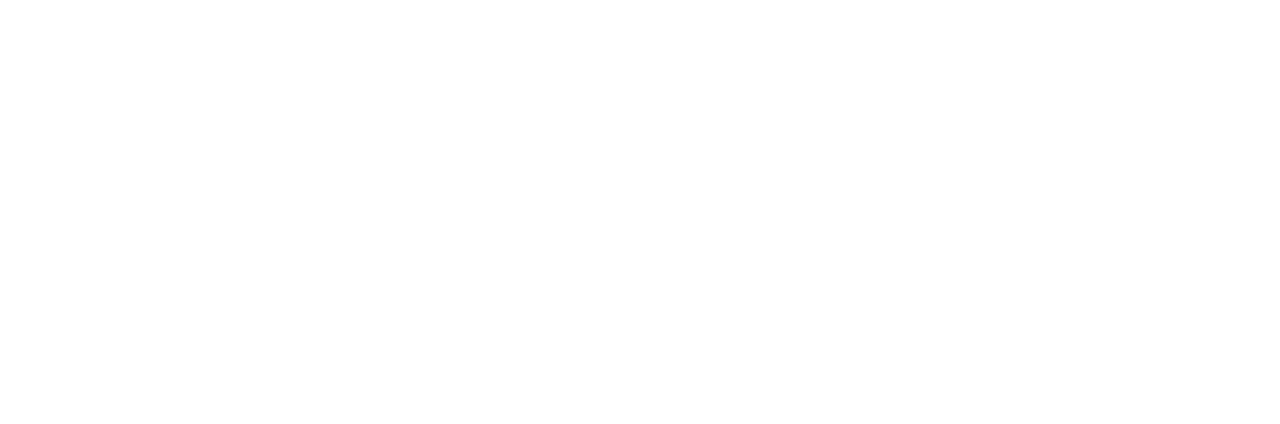
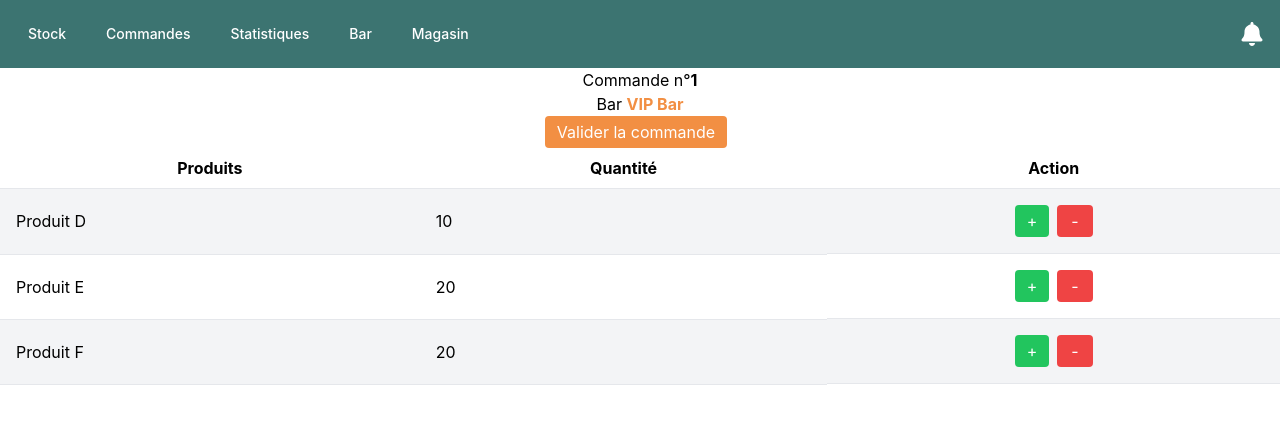
Before and after one commit to NiinoPepito/Front_SunSka, a React (Create React App) app in the folder sunska/: page /commande/1 in a window 1280 px wide. Before the commit this address had no page. Shown: the top 424 px of the page. Built offline with nearby package versions, Linux system fonts and the light colour scheme.

Commit message:
tab page commandes + page commande + navbar variabilisé

```diff
--- a/sunska/src/App.js
+++ b/sunska/src/App.js
@@ -5,6 +5,7 @@
 import MagasinPage from "./page/MagasinPage";
 import StatistiquesPage from "./page/StatistiquesPage";
 import CommandesPage from "./page/CommandesPage";
+import CommandePage from "./page/CommandePage";
 
 function App() {
     return (
@@ -15,6 +16,7 @@
           <Route path="/magasin" element={<MagasinPage />} />
           <Route path="/statistiques" element={<StatistiquesPage />} />
           <Route path="/commandes" element={<CommandesPage />} />
+          <Route path="/commande/:id" element={<CommandePage />} />
         </Routes>
       </BrowserRouter>
   );
--- a/sunska/src/component/Navbar.jsx
+++ b/sunska/src/component/Navbar.jsx
@@ -12,15 +12,33 @@
         setIsOpen(!isOpen);
     };
 
+    const routes = {
+        stockBar: {
+            name: 'Stock',
+            path: '/stockbar'},
+        commandes: {
+            name: 'Commandes',
+            path: '/commandes'},
+        stats: {
+            name: 'Statistiques',
+            path: '/statistiques'},
+        bar: {
+            name: 'Bar',
+            path: '/bar'},
+        magasin: {
+            name: 'Magasin',
+            path: '/magasin'},
+    }
+
     return (
         <nav className="bg-customGreen top-0 w-full z-50 p-4">
             <div className="container mx-auto flex justify-between items-center">
                 <div className="hidden md:flex space-x-4">
-                    <a href="/stock" className="text-white hover:bg-customHover px-3 py-2 rounded-md text-sm font-medium">Stock</a>
-                    <a href="/commandes" className="text-white hover:bg-customHover px-3 py-2 rounded-md text-sm font-medium">Commandes</a>
-                    <a href="/statistiques" className="text-white hover:bg-customHover-700 px-3 py-2 rounded-md text-sm font-medium">Statistiques</a>
-                    <a href="/bar" className="text-white hover:bg-customHover px-3 py-2 rounded-md text-sm font-medium">Bar</a>
-                    <a href="/magasin" className="text-white hover:bg-customHover px-3 py-2 rounded-md text-sm font-medium">Magasin</a>
+                    <a href={routes.stockBar.path} className="text-white hover:bg-customHover px-3 py-2 rounded-md text-sm font-medium">{routes.stockBar.name}</a>
+                    <a href={routes.commandes.path} className="text-white hover:bg-customHover px-3 py-2 rounded-md text-sm font-medium">{routes.commandes.name}</a>
+                    <a href={routes.stats.path} className="text-white hover:bg-customHover-700 px-3 py-2 rounded-md text-sm font-medium">{routes.stats.name}</a>
+                    <a href={routes.bar.path} className="text-white hover:bg-customHover px-3 py-2 rounded-md text-sm font-medium">{routes.bar.name}</a>
+                    <a href={routes.magasin.path} className="text-white hover:bg-customHover px-3 py-2 rounded-md text-sm font-medium">{routes.magasin.name}</a>
                 </div>
                 <div className="text-white cursor-pointer md:hidden" onClick={toggleMenu}>
                     {isOpen ? <FaTimes className="w-6 h-6" /> : <FaBars className="w-6 h-6" />}
@@ -31,11 +49,11 @@
             </div>
             {isOpen && (
                 <div className="md:hidden flex flex-col space-y-2 mt-4">
-                    <a href="/stock" className="text-white hover:bg-customHover px-3 py-2 rounded-md text-sm font-medium">Stock</a>
-                    <a href="/commande" className="text-white hover:bg-customHover px-3 py-2 rounded-md text-sm font-medium">Commande</a>
-                    <a href="/statistique" className="text-white hover:bg-customHover px-3 py-2 rounded-md text-sm font-medium">Statistiques</a>
-                    <a href="/bar" className="text-white hover:bg-customHover px-3 py-2 rounded-md text-sm font-medium">Bar</a>
-                    <a href="/magasin" className="text-white hover:bg-customHover px-3 py-2 rounded-md text-sm font-medium">Magasin</a>
+                    <a href={routes.magasin.path} className="text-white hover:bg-customHover px-3 py-2 rounded-md text-sm font-medium">{routes.stockBar.name}</a>
+                    <a href={routes.commandes.path} className="text-white hover:bg-customHover px-3 py-2 rounded-md text-sm font-medium">{routes.commandes.name}</a>
+                    <a href={routes.stats.path} className="text-white hover:bg-customHover px-3 py-2 rounded-md text-sm font-medium">{routes.stats.name}</a>
+                    <a href={routes.bar.path} className="text-white hover:bg-customHover px-3 py-2 rounded-md text-sm font-medium">{routes.bar.name}</a>
+                    <a href={routes.magasin.path} className="text-white hover:bg-customHover px-3 py-2 rounded-md text-sm font-medium">{routes.magasin.name}</a>
                 </div>
             )}
         </nav>
--- /dev/null
+++ b/sunska/src/component/commande/Commande.jsx
@@ -0,0 +1,92 @@
+import React, { useState } from 'react';
+import { NavLink } from 'react-router-dom';
+
+const Commande = ({id}) => {
+
+    const orderList = [
+        {
+            id: 0,
+            status: 'pending',
+            bar: {
+                id: '0',
+                name: 'VIP Bar',
+            },
+            products : [
+                { id: 1, name: 'Produit A', quantity: 10 },
+                { id: 2, name: 'Produit B', quantity: 20 },
+                { id: 3, name: 'Produit C', quantity: 20 },
+            ]
+        },
+        {
+            id: 1,
+            status: 'pending',
+            bar: {
+                id: '0',
+                name: 'VIP Bar',
+            },
+            products : [
+                { id: 4, name: 'Produit D', quantity: 10 },
+                { id: 5, name: 'Produit E', quantity: 20 },
+                { id: 6, name: 'Produit F', quantity: 20 },
+            ]
+        },
+        {
+            id: 2,
+            status: 'test',
+            bar: {
+                id: '0',
+                name: 'VIP Bar',
+            },
+            products : [
+                { id: 1, name: 'Produit A', quantity: 10 },
+                { id: 4, name: 'Produit D', quantity: 20 },
+                { id: 5, name: 'Produit E', quantity: 20 },
+            ]
+        }
+      ];
+
+      const [order] = useState(orderList[id]);
+
+    return (
+        <>
+            <div className='flex flex-col items-center'>
+                <h1>Commande n°<span className='font-bold'>{ order.id }</span></h1>
+                <h2>Bar <NavLink to={`/stockbar/${order.bar.id}`} className='font-bold text-orange'>{ order.bar.name }</NavLink></h2>
+                {order.status === "pending" && <button className="bg-orange text-white px-3 py-1 rounded mr-2">Valider la commande</button>}
+            </div>
+            <table className="min-w-full bg-white">
+                    <thead>
+                    <tr>
+                        <th className="py-2 px-4 border-b">Produits</th>
+                        <th className="py-2 px-4 border-b">Quantité</th>
+                        <th className="py-2 px-4 border-b">Action</th>
+                    </tr>
+                    </thead>
+                    <tbody>
+                    {order.products.map((product, index) => (
+                        <tr key={product.id} className={index % 2 === 0 ? "bg-gray-100" : ""}>
+                            <td className="py-2 px-4 border-b">{product.name}</td>
+                            <td className="py-2 px-4 border-b">{product.quantity}</td>
+                            <td className="py-4 px-4 border-b flex justify-center">
+                                <button
+                                    className="bg-green-500 text-white px-3 py-1 rounded mr-2"
+                                    onClick={() => console.log("+")}
+                                >
+                                    +
+                                </button>
+                                <button
+                                    className="bg-red-500 text-white px-3.5 py-1 rounded"
+                                    onClick={() => console.log("-")}
+                                >
+                                    -
+                                </button>
+                            </td>
+                        </tr>
+                    ))}
+                    </tbody>
+                </table>
+        </>
+    )
+}
+
+export default Commande;
--- a/sunska/src/component/commandes/Commandes.jsx
+++ b/sunska/src/component/commandes/Commandes.jsx
@@ -1,42 +1,116 @@
 import React, { useState } from 'react';
+import { NavLink } from 'react-router-dom';
 
 const Commandes = () => {
-    let enCours = true;
+    const pendingOrder = true,
+    testOrder = false,
+    deliveredOrder = false;
 
-    const [test, setTest] = useState(enCours);
+    const [pending, setPending] = useState(pendingOrder);
+    const [test, setTest] = useState(testOrder);
+    const [delivered, setDelivered] = useState(deliveredOrder);
 
-    const handle = () => {
-        let selectedOption = document.querySelector(
-          'input[name="commandes-type-radio"]:checked'
-        ).value;
-        console.log(selectedOption);
-        if (selectedOption === "passees") {
+    const getChecked = () => {
+        return document.querySelector(
+            'input[name="commandes-type-radio"]:checked'
+          )?.value ?? "pending"
+    }
+
+    const handleRadioChecked = () => {
+        let selectedOption = getChecked();
+
+        if (selectedOption === "pending") {
+            setPending(true);
             setTest(false);
-        } else {
+            setDelivered(false);
+        } else if (selectedOption === "test") {
+            setPending(false);
             setTest(true);
+            setDelivered(false);
+        } else if (selectedOption === "delivered") {
+            setPending(false);
+            setTest(false);
+            setDelivered(true);
         }
       }
+
+      const orderList = [
+        {
+            id: 0,
+            status: 'pending',
+            products : [
+                { id: 1, name: 'Produit A', quantity: 10 },
+                { id: 2, name: 'Produit B', quantity: 20 },
+                { id: 3, name: 'Produit C', quantity: 20 },
+            ]
+        },
+        {
+            id: 1,
+            status: 'pending',
+            products : [
+                { id: 4, name: 'Produit D', quantity: 10 },
+                { id: 5, name: 'Produit E', quantity: 20 },
+                { id: 6, name: 'Produit F', quantity: 20 },
+            ]
+        },
+        {
+            id: 2,
+            status: 'test',
+            products : [
+                { id: 1, name: 'Produit A', quantity: 10 },
+                { id: 4, name: 'Produit D', quantity: 20 },
+                { id: 5, name: 'Produit E', quantity: 20 },
+            ]
+        }
+      ];
+
+      const [orders] = useState(orderList);
+
+
     return (
         <>
         <h1>Commandes</h1>
         <div className="flex flex-row w-fit ring-2 ring-bleugris rounded-3xl">
-            <div class="flex items-center">
-                <input id="commandes-en-cours" name="commandes-type-radio" type="radio" onChange={handle} checked={test} value="enCours" class="hidden peer text-blue-600 bg-gray-100 border-gray-300"/>
-                <label for="commandes-en-cours" class="p-2 text-sm font-medium rounded-l-3xl bg-gray-200 cursor-pointer peer-checked:bg-orange peer-checked:cursor-default">Commandes en cours</label>
+            <div className="flex items-center">
+                <input id="commandes-en-cours" name="commandes-type-radio" type="radio" onChange={handleRadioChecked} checked={pending} value="pending" className="hidden peer text-blue-600 bg-gray-100 border-gray-300"/>
+                <label htmlFor="commandes-en-cours" className="p-2 text-sm font-medium rounded-l-3xl bg-gray-200 cursor-pointer peer-checked:bg-orange peer-checked:cursor-default">Commandes en cours</label>
             </div>
-            {/* <div class="flex items-center">
-                <input id="commandes-test" name="commandes-type-radio" type="radio" value="" class="hidden peer text-blue-600 bg-gray-100 border-gray-300"/>
-                <label for="commandes-test" class="p-2 text-sm font-medium bg-gray-200 cursor-pointer peer-checked:bg-orange peer-checked:cursor-default">Commandes test</label>
-            </div> */}
-            <div class="flex items-center ">
-                <input id="commandes-en-passees" name="commandes-type-radio" type="radio" onChange={handle} checked={!test} value="passees" class="hidden peer text-blue-600 bg-gray-100 border-gray-300"/>
-                <label for="commandes-en-passees" class="p-2 text-sm font-medium rounded-r-3xl bg-gray-200 cursor-pointer peer-checked:bg-orange peer-checked:cursor-default">Commandes passées</label>
+            <div className="flex items-center">
+                <input id="commandes-test" name="commandes-type-radio" type="radio" onChange={handleRadioChecked} checked={test} value="test" className="hidden peer text-blue-600 bg-gray-100 border-gray-300"/>
+                <label htmlFor="commandes-test" className="p-2 text-sm font-medium bg-gray-200 cursor-pointer peer-checked:bg-orange peer-checked:cursor-default">Commandes test</label>
+            </div>
+            <div className="flex items-center ">
+                <input id="commandes-en-passees" name="commandes-type-radio" type="radio" onChange={handleRadioChecked} checked={delivered} value="delivered" className="hidden peer text-blue-600 bg-gray-100 border-gray-300"/>
+                <label htmlFor="commandes-en-passees" className="p-2 text-sm font-medium rounded-r-3xl bg-gray-200 cursor-pointer peer-checked:bg-orange peer-checked:cursor-default">Commandes passées</label>
             </div>
         </div>
+
+        <table className="min-w-full bg-white">
+                    <thead>
+                    <tr>
+                        <th className="py-2 px-4 border-b">n°</th>
+                        <th className="py-2 px-4 border-b">Status</th>
+                        <th className="py-2 px-4 border-b">Actions</th>
+                    </tr>
+                    </thead>
+                    <tbody>
+                    {orders.map((order, index) => (order.status === getChecked() &&
+                        <tr  key={order.id} className={index % 2 === 0 ? "bg-gray-100" : ""}>
+                            <td className="py-2 px-4 border-b">{order.id}</td>
+                            <td className="py-2 px-4 border-b">{order.status}</td>
+                            <td className="py-4 px-4 border-b flex justify-center">
+                                <NavLink to={`/commande/${order.id}`} className="bg-orange text-white px-3 py-1 rounded mr-2">
+                                    Détails
+                                </NavLink>
+                            </td>
+                        </tr>
+                    ))}
+                    </tbody>
+                </table>
+
+
         </>
     );
 };
 
 export default Commandes;
-
-//Mettre Input frère de div
--- /dev/null
+++ b/sunska/src/page/CommandePage.jsx
@@ -0,0 +1,14 @@
+import { useParams } from "react-router-dom";
+import Commande from "../component/commande/Commande";
+import Navbar from "../component/Navbar";
+
+const CommandePage = () => {
+    return (
+        <>
+        <Navbar/>
+        <Commande id={useParams().id}/>
+        </>
+    );
+};
+
+export default CommandePage;
```
Also changed, not shown: sunska/src/page/CommandesPage.jsx (+0 -19 lines).
